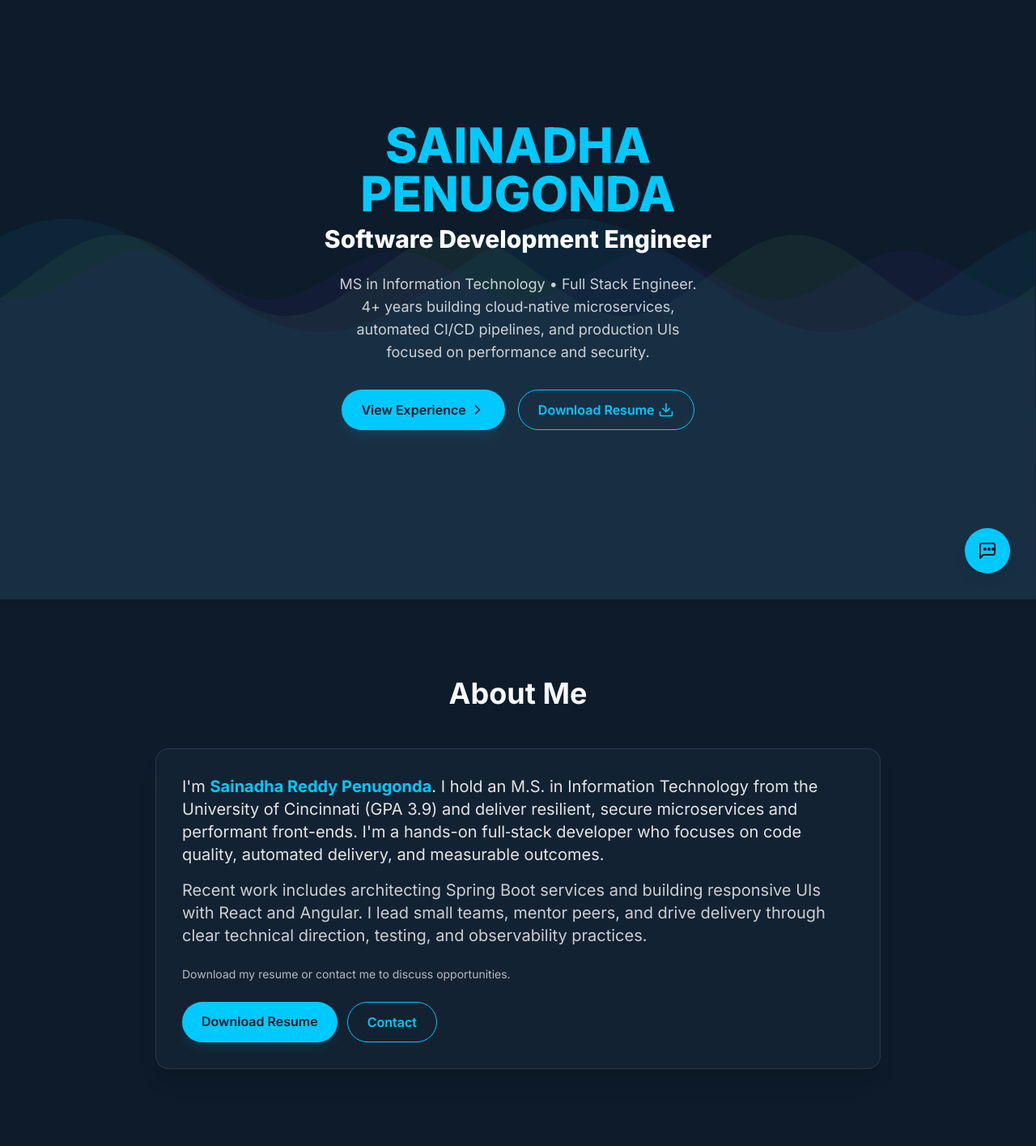
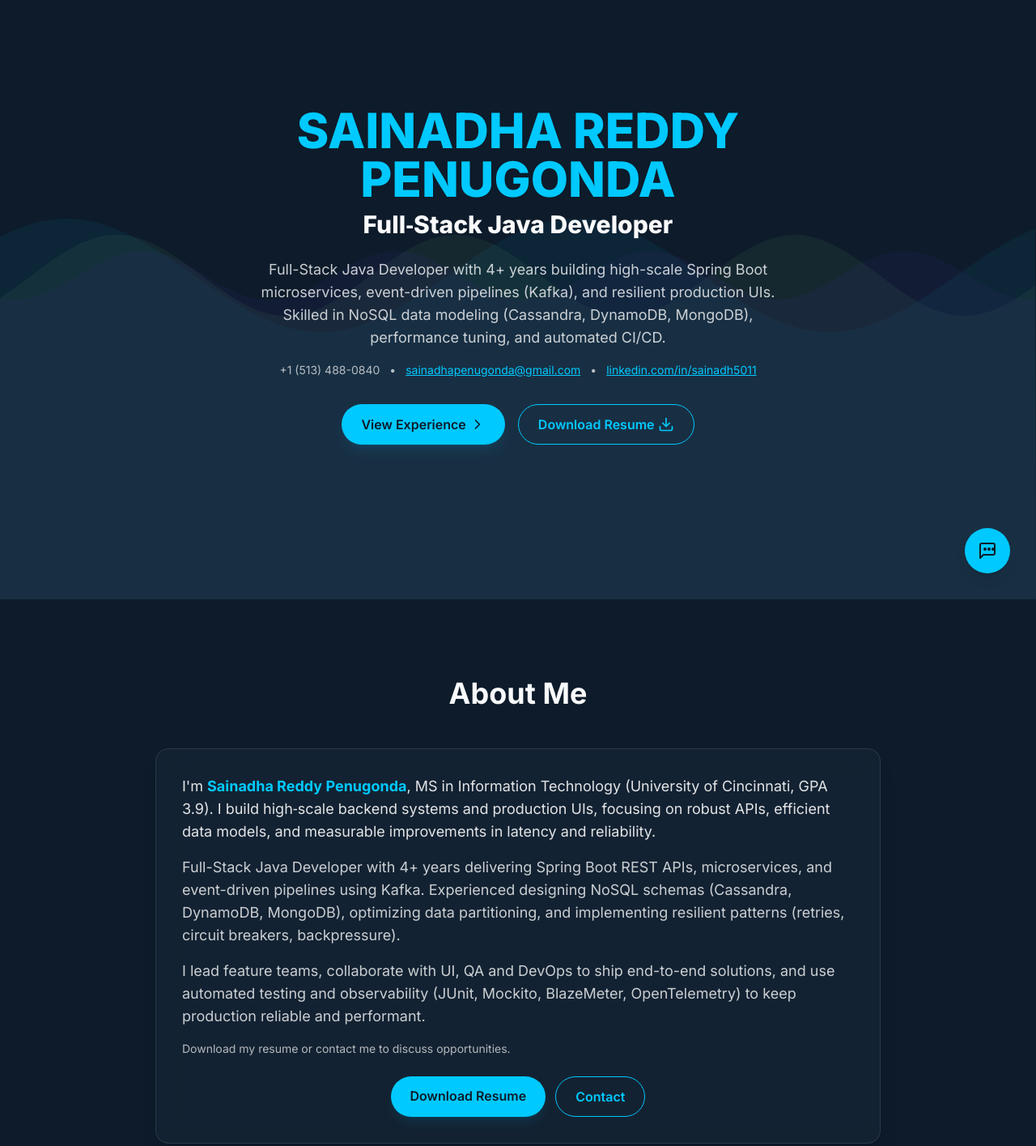
Before and after one commit to Sainadh1305/staticProfile.github.io, a plain HTML site: page index.html in a window 1280 px wide. Shown: the part 60-1475 px from the top of the page at 81% size. Drawn offline with nearby package versions, Linux system fonts and the light colour scheme.

Commit message:
updated work experience

```diff
--- a/index.html
+++ b/index.html
@@ -3,8 +3,8 @@
   <head>
     <meta charset="UTF-8" />
     <meta name="viewport" content="width=device-width, initial-scale=1.0" />
-  <title>Sainadh Reddy | Cloud-Native Engineer</title>
-  <meta name="description" content="Sainadha Penugonda — Full-Stack Engineer (Java, Spring Boot, React, AWS). MS IT, 4+ years building cloud-native microservices, automated CI/CD pipelines, and production UIs." />
+  <title>Sainadha Reddy Penugonda — Full-Stack Java Developer</title>
+  <meta name="description" content="Full-Stack Java Developer (Java 8–17, Spring Boot) with 4+ years building high-scale microservices, event-driven pipelines, and resilient production UIs. MS IT, University of Cincinnati." />
     <link rel="icon" type="image/svg+xml" href="https://cdn.jsdelivr.net/npm/lucide-icons/icons/code.svg" />
 
     <!-- Fonts -->
@@ -272,14 +272,21 @@
     <!-- Hero Content -->
     <div class="animate-fade-in-up">
        <h1 class="text-5xl md:text-6xl font-extrabold leading-tight">
-        <span class="bg-gradient-to-r from-teal-primary to-teal-primary bg-clip-text text-transparent">SAINADHA PENUGONDA</span>
-         <span class="block mt-2 text-white-primary opacity-0 animate-fade-in-up delay-500 text-3xl md:text-3xl">Software Development Engineer</span>
+        <span class="bg-gradient-to-r from-teal-primary to-teal-primary bg-clip-text text-transparent">SAINADHA REDDY PENUGONDA</span>
+         <span class="block mt-2 text-white-primary opacity-0 animate-fade-in-up delay-500 text-3xl md:text-3xl">Full‑Stack Java Developer</span>
       </h1>
 
+      <p class="mt-6 max-w-2xl mx-auto text-lg text-white-primary/80 text-center">
+        Full-Stack Java Developer with 4+ years building high-scale Spring Boot microservices, event-driven pipelines (Kafka), and resilient production UIs. Skilled in NoSQL data modeling (Cassandra, DynamoDB, MongoDB), performance tuning, and automated CI/CD.
+      </p>
 
-      <p class="mt-6 max-w-md mx-auto text-lg text-white-primary/80 text-center">
-        MS in Information Technology • Full Stack Engineer. 4+ years building cloud‑native microservices, automated CI/CD pipelines, and production UIs focused on performance and security.
-      </p>
+      <div class="mt-4 text-sm text-white-primary/70 flex flex-col sm:flex-row items-center justify-center gap-3">
+        <span>+1 (513) 488-0840</span>
+        <span class="hidden sm:inline">•</span>
+        <a href="mailto:sainadhapenugonda@gmail.com" class="text-teal-primary underline">sainadhapenugonda@gmail.com</a>
+        <span class="hidden sm:inline">•</span>
+        <a href="https://www.linkedin.com/in/sainadh5011/" target="_blank" class="text-teal-primary underline">linkedin.com/in/sainadh5011</a>
+      </div>
 
       <div class="mt-8 flex flex-wrap gap-4 justify-center">
         <a href="#experience" class="btn-primary flex items-center">
@@ -310,26 +317,27 @@
       <!-- ================= About Section ================= -->
       <section id="about" class="py-24 px-6 scroll-mt-24">
         <div class="max-w-4xl mx-auto">
-          <h2 class="text-4xl font-bold text-center gradient-text mb-12">
-            About Me
-          </h2>
+          <h2 class="text-4xl font-bold text-center gradient-text mb-12">About Me</h2>
 
           <div class="bg-navy-800/50 backdrop-blur-lg border border-white-primary/10 rounded-2xl p-8 shadow-xl animate-fade-in-up">
-            <p class="text-xl text-white-primary/90 mb-4 animate-fade-in-up">
-              I'm <strong class="text-teal-primary">Sainadha Reddy Penugonda</strong>. I hold an M.S. in Information Technology from the University of Cincinnati (GPA 3.9) and deliver resilient, secure microservices and performant front-ends. I'm a hands-on full‑stack developer who focuses on code quality, automated delivery, and measurable outcomes.
+            <p class="text-lg text-white-primary/90 mb-4">
+              I'm <strong class="text-teal-primary">Sainadha Reddy Penugonda</strong>, MS in Information Technology (University of Cincinnati, GPA 3.9). I build high‑scale backend systems and production UIs, focusing on robust APIs, efficient data models, and measurable improvements in latency and reliability.
             </p>
 
-            <p class="text-xl text-white-primary/80 mb-6 animate-fade-in-up delay-200">
-              Recent work includes architecting Spring Boot services and building responsive UIs with React and Angular. I lead small teams, mentor peers, and drive delivery through clear technical direction, testing, and observability practices.
+            <p class="text-lg text-white-primary/80 mb-4">
+              Full-Stack Java Developer with 4+ years delivering Spring Boot REST APIs, microservices, and event-driven pipelines using Kafka. Experienced designing NoSQL schemas (Cassandra, DynamoDB, MongoDB), optimizing data partitioning, and implementing resilient patterns (retries, circuit breakers, backpressure).
+            </p>
+
+            <p class="text-lg text-white-primary/80 mb-4">
+              I lead feature teams, collaborate with UI, QA and DevOps to ship end-to-end solutions, and use automated testing and observability (JUnit, Mockito, BlazeMeter, OpenTelemetry) to keep production reliable and performant.
             </p>
 
             <p class="text-sm text-white-primary/70 mb-6">Download my resume or contact me to discuss opportunities.</p>
 
-            <div class="mt-6 flex gap-3">
+            <div class="mt-6 flex justify-center gap-3">
               <a href="./assets/Resume/Sainadha Reddy Penugonda_Resume.pdf" target="_blank" download class="btn-primary">Download Resume</a>
               <a href="#contact" class="btn-secondary">Contact</a>
             </div>
-
           </div>
         </div>
       </section>
@@ -345,9 +353,9 @@
               <header class="flex justify-between items-start">
                 <div>
                   <h3 class="text-xl font-semibold flex items-center gap-3">Full Stack Developer</h3>
-                  <p class="text-teal-primary font-medium">May We Help</p>
+                  <p class="text-teal-primary font-medium">Evernorth</p>
                 </div>
-                <time class="text-sm text-white-primary/60">May 2025 - Present</time>
+                <time class="text-sm text-white-primary/60">June 2025 - Present</time>
               </header>
               <ul class="mt-4 list-disc ml-5 text-white-primary/80 space-y-2 text-sm">
                 <li>Architected Spring Boot microservices with PostgreSQL and SQL Server; implemented optimistic locking and idempotent reservation flows.</li>
@@ -377,7 +385,7 @@
     <article class="bg-navy-800/50 border border-white-primary/10 rounded-2xl p-6 shadow-xl transform transition hover:-translate-y-2 card-animate delay-3">
               <header class="flex justify-between items-start">
                 <div>
-      <h3 class="text-xl font-semibold flex items-center gap-3">Programmer Analyst Trainee / Software Intern</h3>
+      <h3 class="text-xl font-semibold flex items-center gap-3">Programmer Analyst Trainee</h3>
                   <p class="text-teal-primary font-medium">Cognizant</p>
                 </div>
                 <time class="text-sm text-white-primary/60">Mar 2022 - Aug 2023</time>
```
